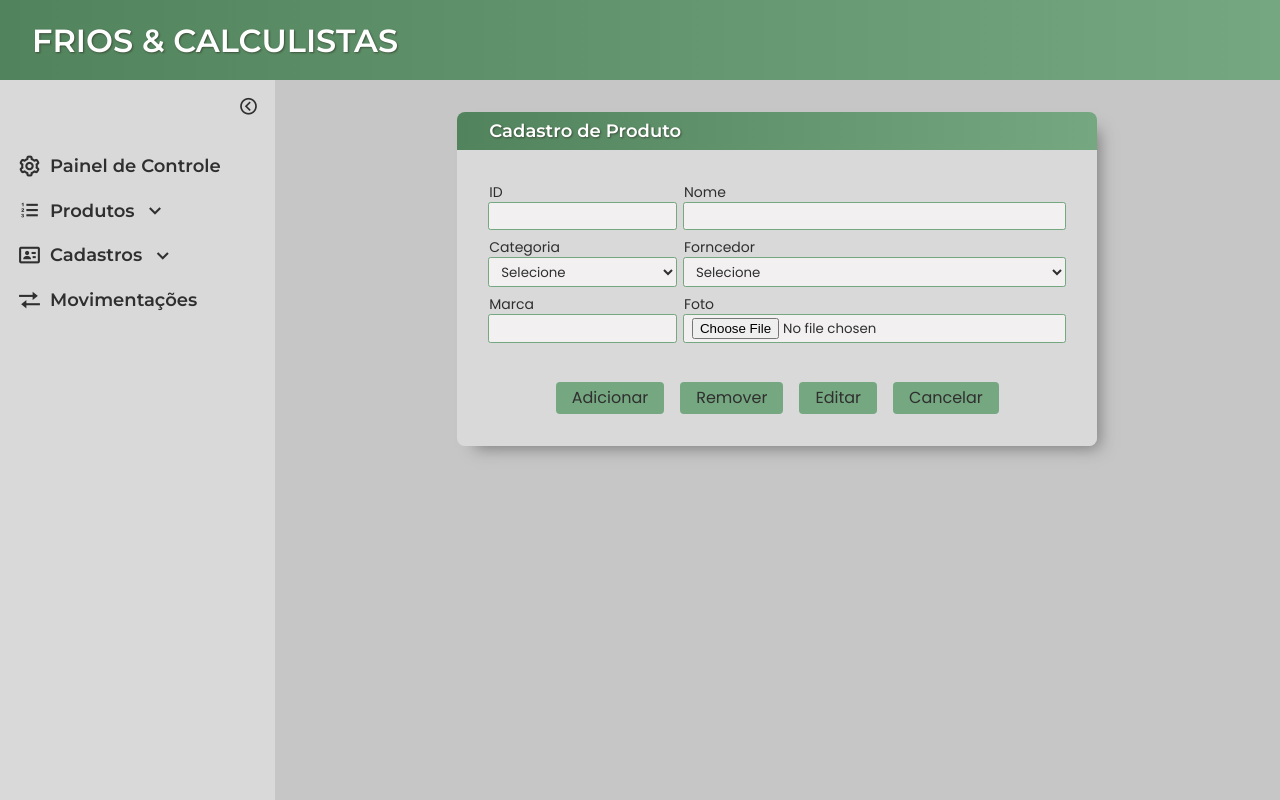
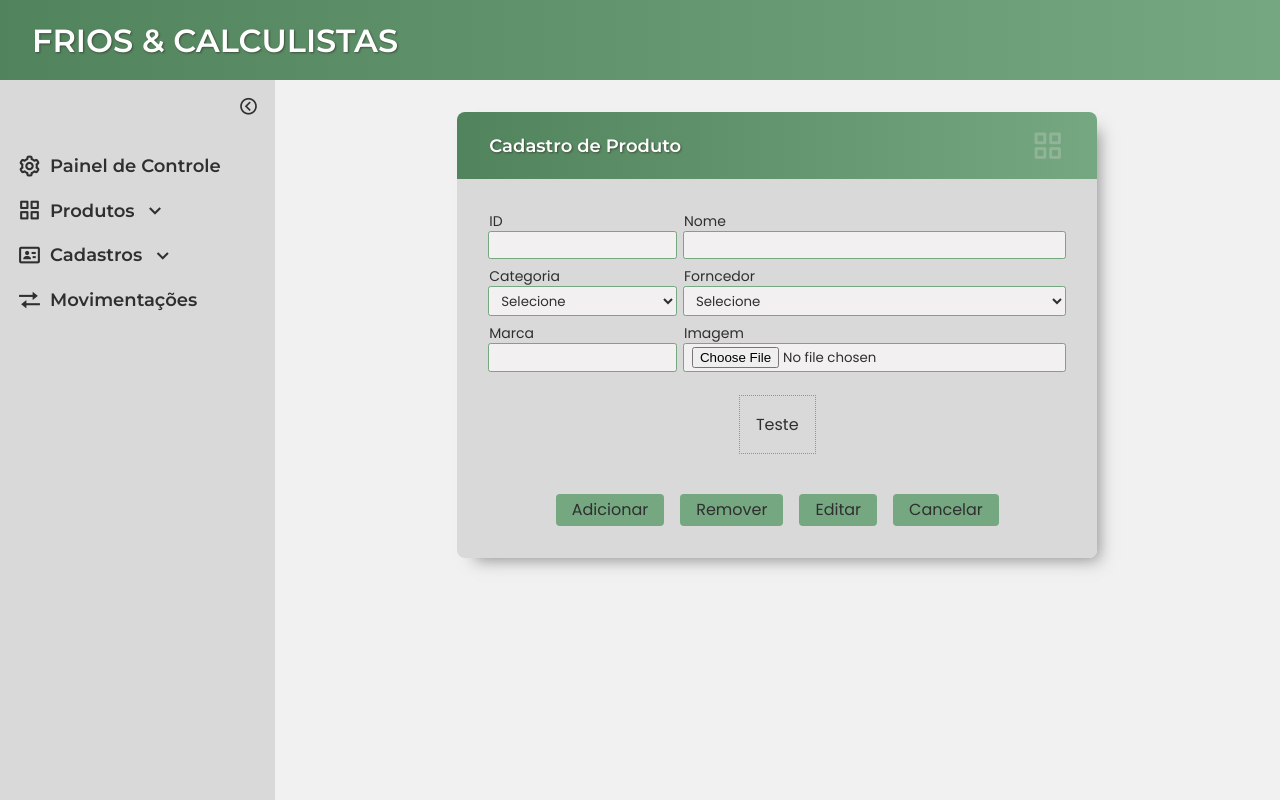
Before and after one commit to jsevitor/projeto-orientado-frios, a React (Vite) app: page /produtos in a window 1280 px wide. Built offline with nearby package versions, Linux system fonts and the light colour scheme.

Commit message:
adjustments

```diff
--- a/src/components/SideBarMenu/SideBarMenu.jsx
+++ b/src/components/SideBarMenu/SideBarMenu.jsx
@@ -62,10 +62,10 @@ export default function SideBarMenu() {
                 </li>
                 <li>
                     <a href='#' className='menu_option' onClick={toggleProdutosSubMenu}>
-                        <i class='bx bx-list-ol' ></i>
+                        <i class='bx bx-grid-alt'></i>
                         {!menuCollapsed && <h2>Produtos</h2>}
                         {!menuCollapsed &&
-                            <i className={`bx ${isOpenCadastrosSubMenu ? 'bx-chevron-up' : 'bx-chevron-down'}`} ></i>
+                            <i className={`bx ${isOpenProdutosSubMenu ? 'bx-chevron-up' : 'bx-chevron-down'}`} ></i>
                         }
                     </a>
                     {isOpenProdutosSubMenu &&
--- a/src/pages/CadastroFornecedor/CadastroFornecedor.jsx
+++ b/src/pages/CadastroFornecedor/CadastroFornecedor.jsx
@@ -14,6 +14,7 @@ export default function CadastroFornecedor() {
                     <div className='card'>
                         <div className="card_header">
                             <h2>Cadastro de Fornecedor</h2>
+                            <i class='bx bxs-truck' ></i>
                         </div>
                         <div className="card_body">
                             <div className="forms">
--- a/src/pages/CadastroProduto/CadastroProduto.jsx
+++ b/src/pages/CadastroProduto/CadastroProduto.jsx
@@ -14,6 +14,7 @@ export default function CadastroProduto() {
                     <div className='card'>
                         <div className="card_header">
                             <h2>Cadastro de Produto</h2>
+                            <i class='bx bx-grid-alt'></i>
                         </div>
                         <div className="card_body">
                             <div className="forms">
@@ -48,8 +49,13 @@ export default function CadastroProduto() {
                                 <input type="text" />
                             </div>
                             <div className="forms picture">
-                                <label htmlFor="">Foto</label>
+                                <label htmlFor="">Imagem</label>
                                 <input type="file" />
+                            </div>
+                            <div className='picture_view commum'>
+                                <span>
+                                    Teste
+                                </span>
                             </div>
                             <div className="action_btn commum">
                                 <div className="btn">Adicionar</div>
--- a/src/pages/CadastroProduto/cadastroProduto.sass
+++ b/src/pages/CadastroProduto/cadastroProduto.sass
@@ -16,3 +16,12 @@
 
 .produto .picture
     grid-column: 2 / span 2
+
+.produto .picture_view
+    display: flex
+    justify-content: center
+    margin-top: 1rem
+
+    span
+        padding: 1rem
+        border: 1px dotted variables.$primary-color
--- a/src/pages/CadastroUsuario/CadastroUsuario.jsx
+++ b/src/pages/CadastroUsuario/CadastroUsuario.jsx
@@ -14,6 +14,7 @@ export default function CadastroUsuario() {
                     <div className='card'>
                         <div className="card_header">
                             <h2>Cadastro de Usuário</h2>
+                            <i class='bx bx-id-card' ></i>
                         </div>
                         <div className="card_body">
                             <div className="forms">
--- a/src/pages/EntradaProduto/EntradaProduto.jsx
+++ b/src/pages/EntradaProduto/EntradaProduto.jsx
@@ -14,6 +14,7 @@ export default function EntradaProduto() {
                     <div className='card'>
                         <div className="card_header">
                             <h2>Entrada de Produto</h2>
+                            <i class='bx bx-message-square-add' ></i>
                         </div>
                         <div className="card_body">
                             <div className="forms">
--- a/src/pages/RetiradaProduto/RetiradaProduto.jsx
+++ b/src/pages/RetiradaProduto/RetiradaProduto.jsx
@@ -14,6 +14,7 @@ export default function RetiradaProduto() {
                     <div className='card'>
                         <div className="card_header">
                             <h2>Retirada de Produto</h2>
+                            <i class='bx bx-message-square-minus' ></i>
                         </div>
                         <div className="card_body">
                             <div className="forms">
--- a/src/styles/mixins.sass
+++ b/src/styles/mixins.sass
@@ -12,17 +12,21 @@
     justify-content: center
 
 @mixin card
-    -webkit-box-shadow: 10px 10px 15px -8px rgba(47,47,47,0.5)
-    -moz-box-shadow: 10px 10px 15px -8px rgba(47,47,47,0.5)
     box-shadow: 10px 10px 15px -8px rgba(47,47,47,0.5)
     border-radius: .5rem
 
 @mixin card_header
-    padding: .5rem 2rem
+    padding: 1rem 2rem
     display: flex
     align-items: center
+    justify-content: space-between
     background-image: variables.$main-gradient
     border-radius: .5rem .5rem 0 0
+
+    i
+        color: variables.$secondary
+        font-size: 35px
+        opacity: .3
 
 @mixin card_body
     width: 40rem
@@ -41,4 +45,4 @@
     &:hover
         color: variables.$white
         background-color: variables.$primary-dark
-        border: 1px solid variables.$primary-color
+        scale: 1.05
--- a/src/styles/variables.sass
+++ b/src/styles/variables.sass
@@ -12,7 +12,7 @@ $secondary: #D9D9D9
 $secondary-light: #F2F0F0
 $black: #2F2F2F
 $white: #FFFFFF
-$bg-body: #c7c6c6
+$bg-body: #F1F1F1
 
 // Gradient
 $main-gradient: linear-gradient(90deg, rgb(81, 131, 92, 1) 0%, rgb(117, 167, 128, 1) 100%)
```
